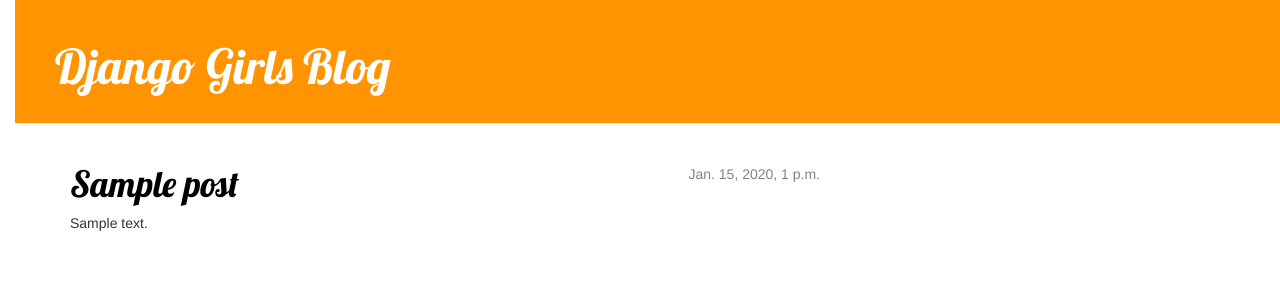
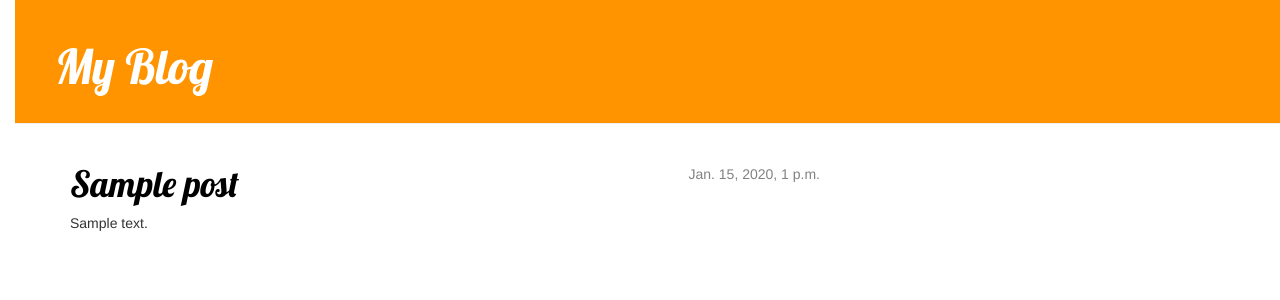
Before and after one commit to miheishe/Dj-g-02, a Django app: page / in a window 1280 px wide. Shown: the top 300 px of the page. Run offline with Django 3.2, Linux system fonts and the light colour scheme; tables that the repository leaves empty hold one stand-in row (values such as "Sample post"); some libraries are stand-ins or nearby versions.

Commit message:
change header

```diff
--- a/blog/templates/blog/base.html
+++ b/blog/templates/blog/base.html
@@ -2,14 +2,14 @@
 <html>
 	<head>
 		<title>Django Girls blog</title>
-        <link rel="stylesheet" href="//maxcdn.bootstrapcdn.com/bootstrap/3.2.0/css/bootstrap.min.css">
-    	<link rel="stylesheet" href="//maxcdn.bootstrapcdn.com/bootstrap/3.2.0/css/bootstrap-theme.min.css">
-    	<link rel="stylesheet" href="{% static 'css/blog.css' %}">
-    	<link href="https://fonts.googleapis.com/css?family=Lobster&subset=latin,cyrillic" rel="stylesheet" type="text/css">
-    </head>
+		<link rel="stylesheet" href="//maxcdn.bootstrapcdn.com/bootstrap/3.2.0/css/bootstrap.min.css">
+		<link rel="stylesheet" href="//maxcdn.bootstrapcdn.com/bootstrap/3.2.0/css/bootstrap-theme.min.css">
+		<link rel="stylesheet" href="{% static 'css/blog.css' %}">
+		<link href="https://fonts.googleapis.com/css?family=Lobster&subset=latin,cyrillic" rel="stylesheet" type="text/css">
+	</head>
 	<body>
 		<div class="page-header">
-			<h1><a href="/">Django Girls Blog</a></h1>
+			<h1><a href="/">My Blog</a></h1>
 		</div>
 		<div class="content container">
 			<div class="row">
```
